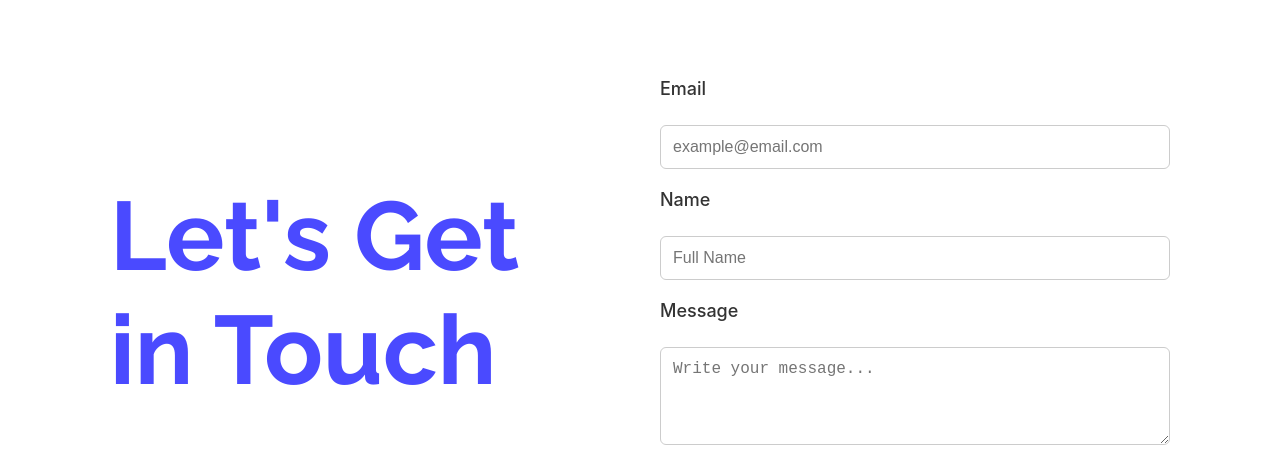
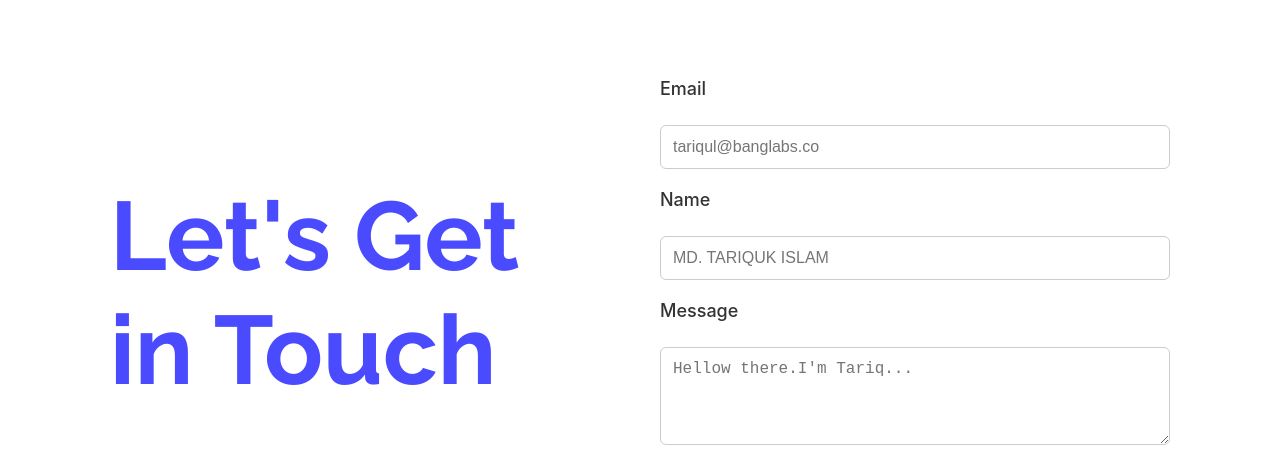
Before and after one commit to tar1Qul/B12A01-TARIQUL-ASSIGNMENT1, a plain HTML site: page index.html in a window 1280 px wide. Shown: the part 3160-3622 px from the top of the page. Drawn offline with Linux system fonts and the light colour scheme.

Commit message:
last commit.addes some final touch

```diff
--- a/index.html
+++ b/index.html
@@ -1,5 +1,6 @@
 <!DOCTYPE html>
 <html lang="en">
+
 <head>
     <meta charset="UTF-8">
     <meta name="viewport" content="width=device-width, initial-scale=1.0">
@@ -15,6 +16,7 @@
 
 
 </head>
+
 <body>
     <div class="banner-background">
         <div class="container">
@@ -144,13 +146,13 @@
                 </div>
                 <div class="contact-right">
                     <label for="email">Email</label>
-                    <input type="email" id="email" placeholder="example@email.com" />
+                    <input type="email" id="email" placeholder="tariqul@banglabs.co" />
 
                     <label for="name">Name</label>
-                    <input type="text" id="name" placeholder="Full Name" />
+                    <input type="text" id="name" placeholder="MD. TARIQUK ISLAM" />
 
                     <label for="message">Message</label>
-                    <textarea id="message" rows="4" placeholder="Write your message..."></textarea>
+                    <textarea id="message" rows="4" placeholder="Hellow there.I'm Tariq..."></textarea>
                     <button type="submit">Get in Touch</button>
                 </div>
             </div>
@@ -181,4 +183,5 @@
     </div>
 
 </body>
+
 </html>
```
